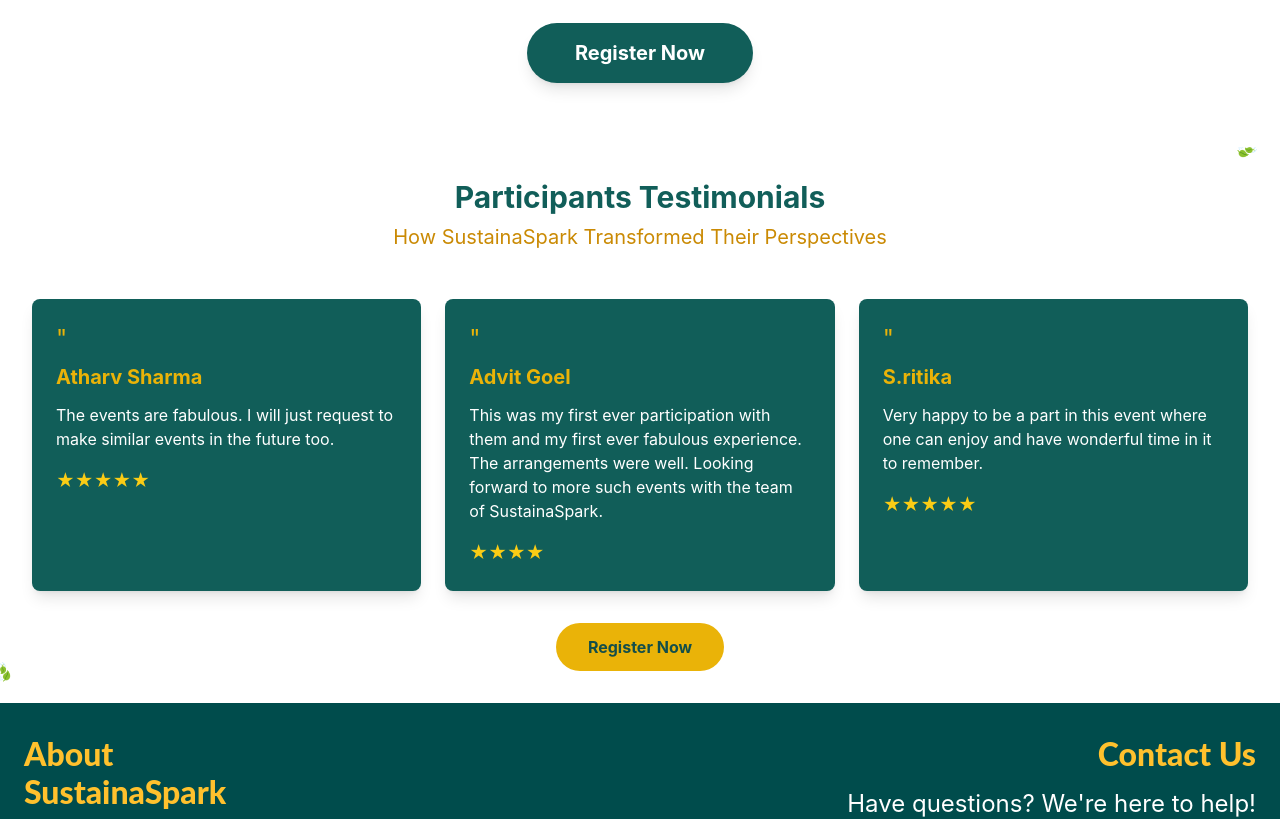
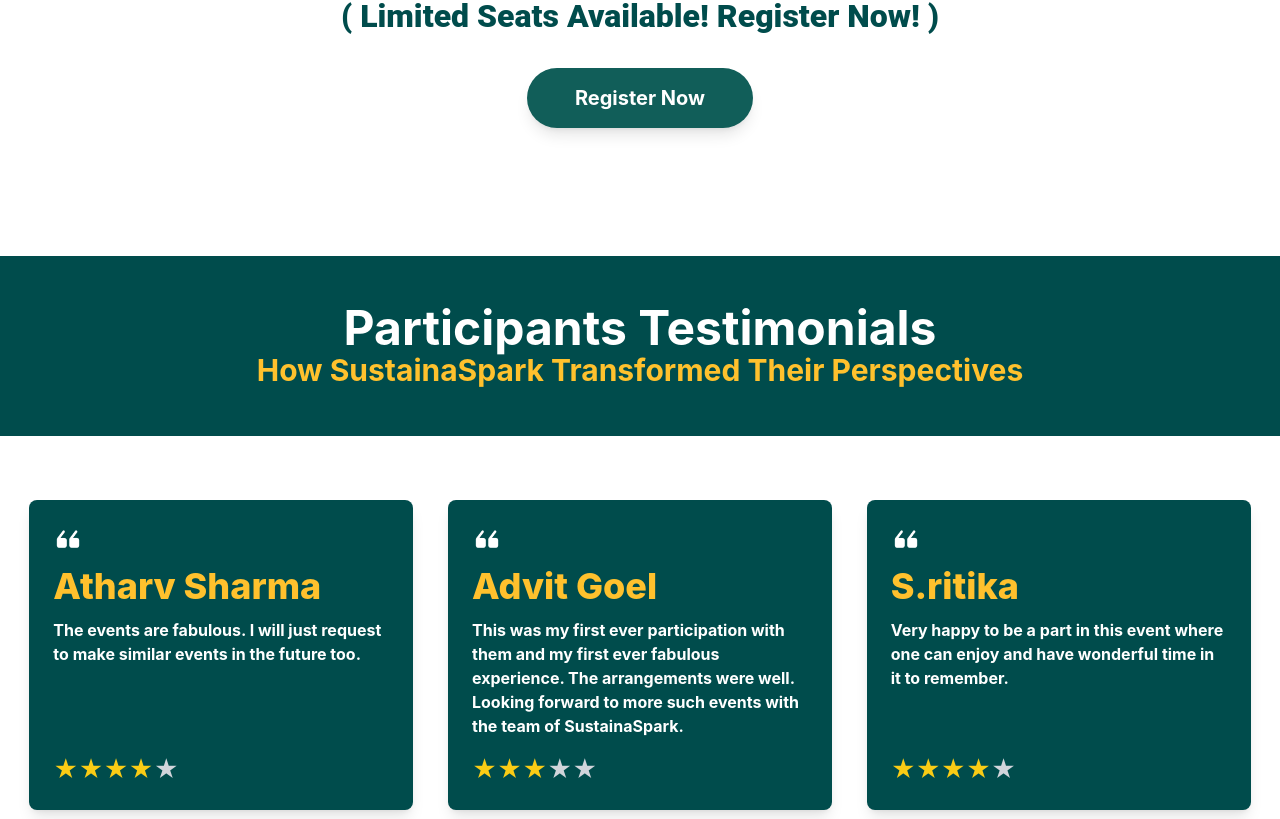
Before and after one commit to sushrut-patil/sustainaspark, a React (Create React App) app: page / in a window 1280 px wide. Shown: the part 3586-4405 px from the top of the page. Built offline with nearby package versions, Linux system fonts and the light colour scheme.

Commit message:
Testimonials Fixed

```diff
--- a/src/Components/Footer.js
+++ b/src/Components/Footer.js
@@ -32,7 +32,7 @@
           <div className="flex flex-wrap items-center gap-4">
             <div style={{ background: '#FFC12D' }} className="flex items-center gap-2 text-teal-900 p-2 rounded-md">
               <Clock size={20} />
-              <span className="whitespace-nowrap">27/10/2024</span>
+              <span className="whitespace-nowrap">10/11/2024</span>
             </div>
             <div style={{ background: '#FFC12D' }} className="flex items-center gap-2 text-teal-900 p-2 rounded-md">
               <Clock size={20} />
--- a/src/Components/RegistrationSection.js
+++ b/src/Components/RegistrationSection.js
@@ -1,11 +1,11 @@
 import React, { useState, useEffect } from 'react';
 import { useNavigate } from 'react-router-dom';
 
-const CountdownTimer = ({ deadline = "2024-12-31T23:59:59" }) => {
+const CountdownTimer = ({ deadline = "2024-11-09T23:59:00" }) => {
   const [timeLeft, setTimeLeft] = useState({
-    hours: 15,
-    minutes: 2,
-    seconds: 9
+    hours: 0,
+    minutes: 0,
+    seconds: 0
   });
 
   useEffect(() => {
@@ -31,7 +31,7 @@
   const formatNumber = (num) => String(num).padStart(2, '0');
 
   return (
-    <div className="bg-teal-800 text-white p-6 rounded-lg font-mono text-4xl flex justify-center gap-4">
+    <div style={{ background: '#004C4C' }} className="text-white p-6 rounded-lg font-mono text-4xl flex justify-center gap-4">
       <div className="text-center">
         <div className="text-5xl font-bold tabular-nums bg-black bg-opacity-30 px-4 py-2 rounded">{formatNumber(timeLeft.hours)}</div>
         <div className="text-xs mt-1 uppercase">Hours</div>
@@ -58,12 +58,12 @@
         <div className="text-center space-y-8">
           {/* Title */}
           <div className="space-y-2">
-            <h2 className="font-[Lato] text-[48px] font-bold leading-[57.6px] text-center">
+            <h2 className="font-[Lato] text-[48px] font-bold leading-[57.6px] mb-10 text-center border-b-[5px] border-[#FFC12D]">
               Ready to ignite your changemaker spark?
             </h2>
           </div>
         </div>
-        </div>
+      </div>
       <div className="container mx-auto px-4 max-w-3xl">
         <div className="text-center space-y-8">
           {/* Subtitle */}
@@ -97,7 +97,7 @@
             shadow-lg
             hover:shadow-xl
           "
-          onClick={() => navigate('/register')}
+            onClick={() => navigate('/register')}
           >
             Register Now
           </button>
--- a/src/Components/TestimonialsSection.js
+++ b/src/Components/TestimonialsSection.js
@@ -1,80 +1,94 @@
 import React from 'react';
 import { useNavigate } from 'react-router-dom';
+
 const TestimonialsSection = () => {
   const navigate = useNavigate();
   const testimonials = [
     {
       name: "Atharv Sharma",
       text: "The events are fabulous. I will just request to make similar events in the future too.",
-      rating: 5
+      rating: 4
     },
     {
       name: "Advit Goel",
       text: "This was my first ever participation with them and my first ever fabulous experience. The arrangements were well. Looking forward to more such events with the team of SustainaSpark.",
-      rating: 4
+      rating: 3
     },
     {
       name: "S.ritika",
       text: "Very happy to be a part in this event where one can enjoy and have wonderful time in it to remember.",
-      rating: 5
+      rating: 4
     }
   ];
 
   const renderStars = (rating) => {
-    return [...Array(rating)].map((_, index) => (
-      <span key={index} className="text-yellow-400">★</span>
-    ));
+    return (
+      <div className="flex">
+        {[...Array(5)].map((_, index) => (
+          <span key={index} className={`text-2xl ${index < rating ? 'text-yellow-400' : 'text-gray-300'}`}>
+            ★
+          </span>
+        ))}
+      </div>
+    );
   };
 
   return (
-    <div className="bg-white p-8 relative overflow-hidden">
-      {/* Decorative leaves */}
-      <div className="absolute top-0 right-0">
-        <div className="w-16 h-16 text-teal-600 transform rotate-45">
-          🍃
-        </div>
-      </div>
-      <div className="absolute bottom-0 left-0">
-        <div className="w-16 h-16 text-teal-600 transform -rotate-45">
-          🍃
-        </div>
-      </div>
-
+    <div className="bg-white py-16">
       {/* Header */}
-      <div className="text-center mb-12">
-        <h2 className="text-3xl font-bold text-teal-800 mb-2">
+      <div className="mb-16">
+        <h2 className="bg-[#004C4C] pt-12 text-white font-lato text-4xl md:text-5xl font-bold leading-[57.6px] text-center">
           Participants Testimonials
         </h2>
-        <p className="text-xl text-yellow-600">
+        <p className="bg-[#004C4C] pb-12 text-[#FFC12D] px-4 font-lato text-2xl md:text-3xl font-bold leading-[38.4px] text-center">
           How SustainaSpark Transformed Their Perspectives
         </p>
       </div>
 
       {/* Testimonials Grid */}
-      <div className="grid grid-cols-1 md:grid-cols-3 gap-6 mb-8">
+      <div className="container mx-auto px-6">
+        <div className="grid grid-cols-1 md:grid-cols-3 gap-6 mb-16">
           {testimonials.map((testimonial, index) => (
             <div
               key={index}
-            className="bg-teal-800 p-6 rounded-lg shadow-lg relative"
+              className="bg-[#004C4C] p-6 rounded-lg shadow-lg flex flex-col justify-between max-w-sm mx-auto"
+              style={{ height: 'auto' }}
             >
-            <div className="text-yellow-500 text-2xl mb-2">"</div>
-            <h3 className="text-yellow-500 font-bold text-xl mb-3">
+              {/* Quote SVG */}
+              <div>
+                <img
+                  src="/images/quote.png"
+                  alt="Quote icon"
+                  width={30}
+                  height={30}
+                  className="mb-4"
+                />
+
+                <div className="text-[#FFC12D] mb-4">
+                  <h3 className="font-lato text-[36px] font-extrabold leading-[32px]">
                     {testimonial.name}
                   </h3>
-            <p className="text-white mb-4">
+                </div>
+
+                <p className="text-white mb-4 font-lato text-sm md:text-base font-bold leading-[20px]">
                   {testimonial.text}
                 </p>
-            <div className="text-lg">
+              </div>
+
+              <div className="text-base">
                 {renderStars(testimonial.rating)}
               </div>
             </div>
           ))}
         </div>
+      </div>
 
       {/* Register Button */}
       <div className="text-center">
-        <button className="bg-yellow-500 text-teal-900 px-8 py-3 rounded-full font-bold hover:bg-yellow-400 transition-colors duration-300"
-        onClick={() => navigate('/register')} >
+        <button
+          className="bg-yellow-500 text-teal-900 px-8 py-3 rounded-full text-lg font-bold hover:bg-yellow-400 transition-colors duration-300"
+          onClick={() => navigate('/register')}
+        >
           Register Now
         </button>
       </div>
```
Also changed, not shown: public/images/onlylogo.png (added), public/images/quote.png (added). Lines whose indentation alone changed are shown as unchanged.
